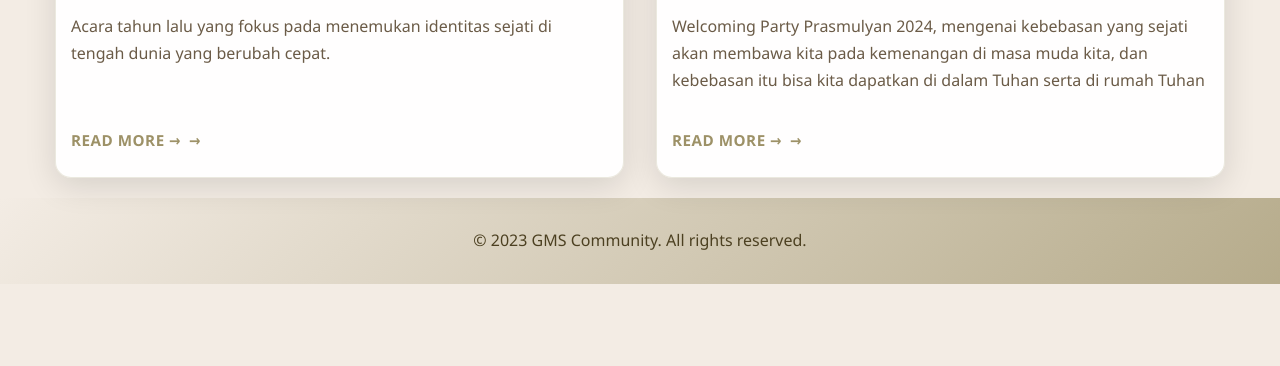
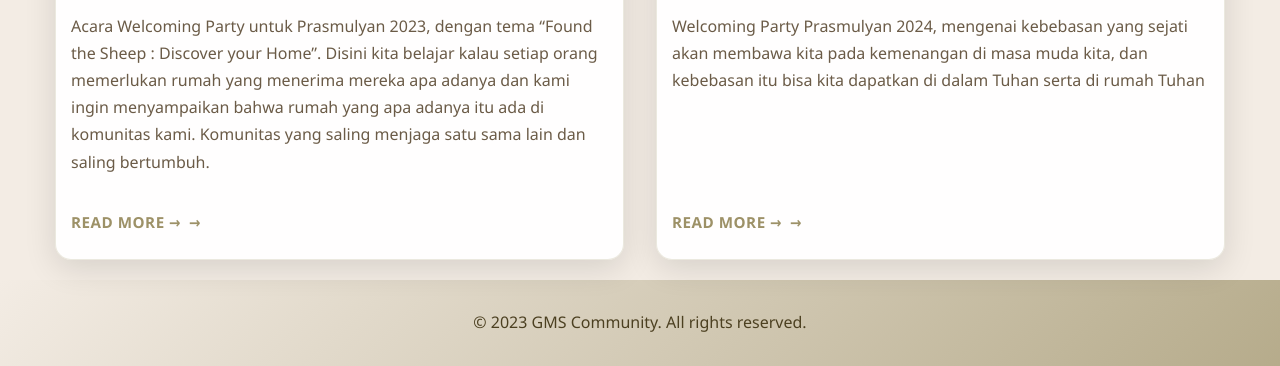
Before and after one commit to duyisimanullang/Wecoming_Party_2025, a plain HTML site: page pages/event-detail.html in a window 1280 px wide. Shown: the part 1603-1969 px from the top of the page. Before the commit the page ends 1887 px from the top, so only its background shows below. Drawn offline with Linux system fonts and the light colour scheme.

```diff
--- a/pages/event-detail.html
+++ b/pages/event-detail.html
@@ -90,7 +90,7 @@
 
                     <h3><s class="thick-strike">Shaun</s> Found The Sheep</h3>
 
-                    <p>Acara tahun lalu yang fokus pada menemukan identitas sejati di tengah dunia yang berubah cepat.</p>
+                    <p>Acara Welcoming Party untuk Prasmulyan 2023, dengan tema “Found the Sheep : Discover your Home”. Disini kita belajar kalau setiap orang memerlukan rumah yang menerima mereka apa adanya dan kami ingin menyampaikan bahwa rumah yang apa adanya itu ada di komunitas kami. Komunitas yang saling menjaga satu sama lain dan saling bertumbuh.</p>
                     <a href="found-the-sheep.html" class="read-more">READ MORE →</a>
 
                 </div>
```
